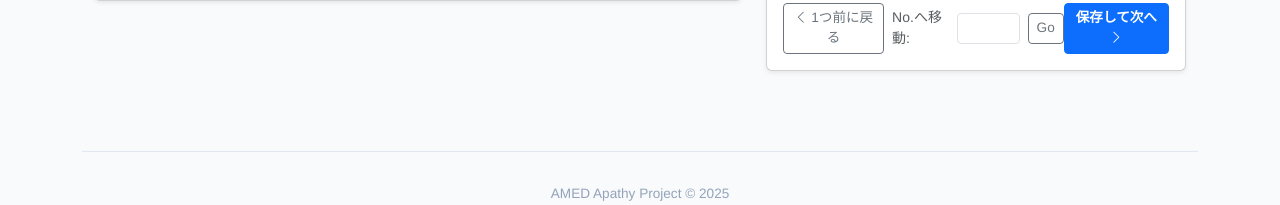
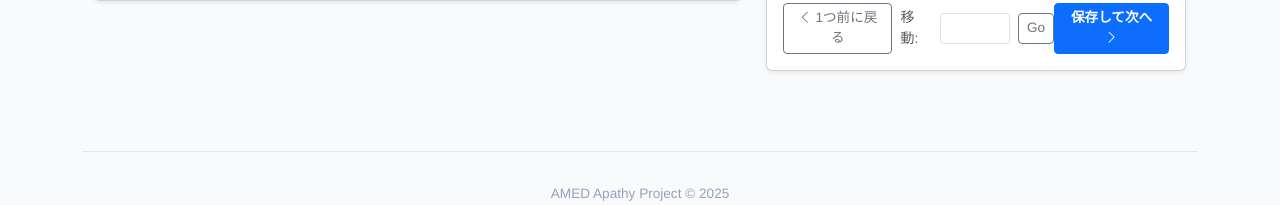
Before and after one commit to kasadera-creator/apathy_screen, a FastAPI app: page /secondary/1/1 in a window 1280 px wide. Shown: the part 1226-1431 px from the top of the page. Run offline with FastAPI, Linux system fonts and the light colour scheme; the visitor is signed in with stand-in values (Sample User, id 1); data comes from the database, SQL or seed files in the repository; data that the repository does not hold is empty.

Commit message:
Update secondary_review.html

```diff
--- a/templates/secondary_review.html
+++ b/templates/secondary_review.html
@@ -188,7 +188,7 @@
             </button>
 
             <div class="d-flex align-items-center gap-2">
-              <span class="small text-muted">No.へ移動:</span>
+              <span class="small text-muted">移動:</span>
               <input type="number" name="jump_index" min="1" max="{{ progress_total }}" class="form-control form-control-sm" style="width:4.5rem;" />
               <button class="btn btn-sm btn-outline-secondary" type="submit" name="nav" value="jump" formnovalidate>Go</button>
             </div>
```
